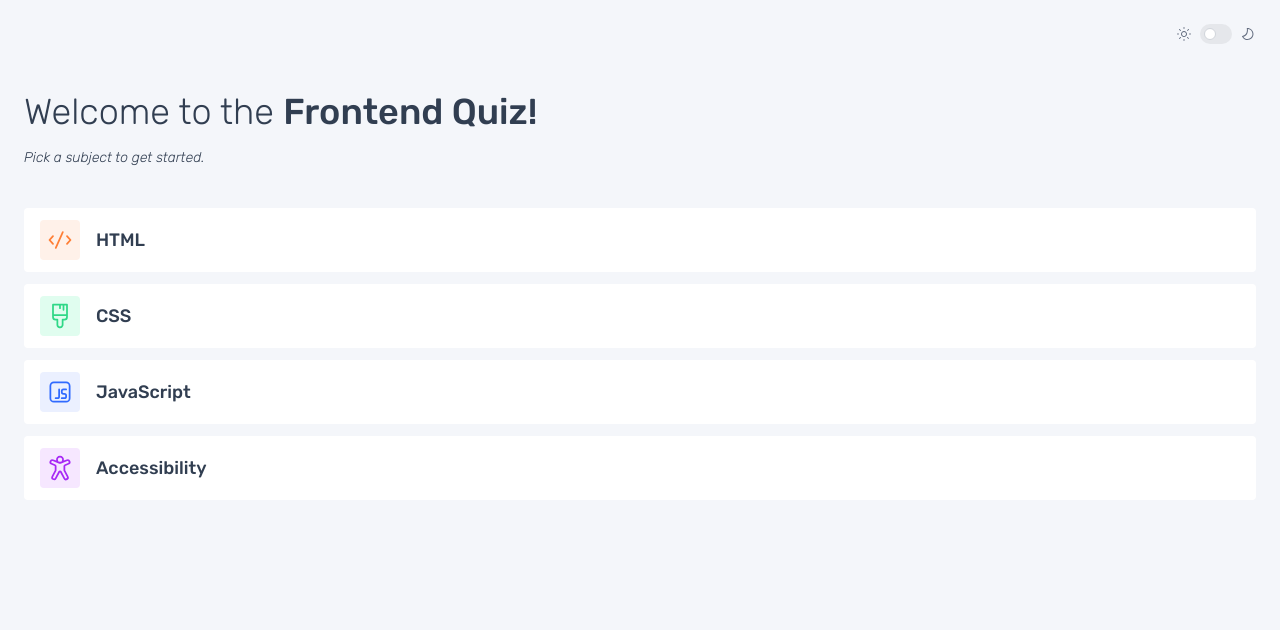
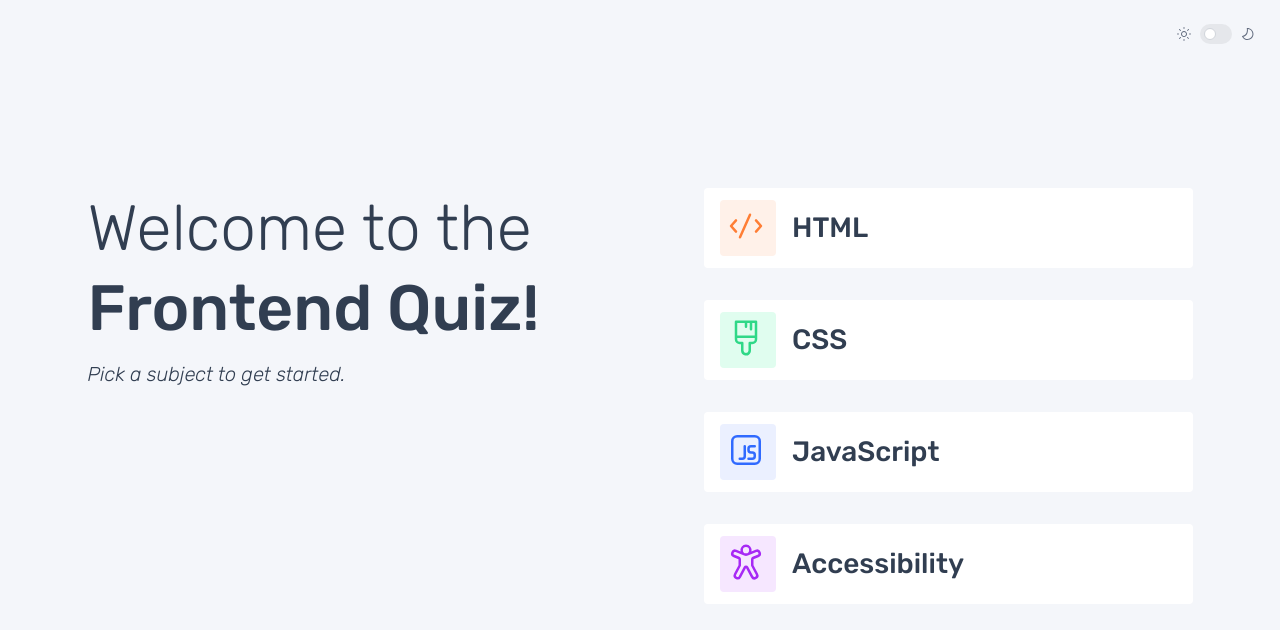
Before and after one commit to mehdilight/fm-quiz-app, a Vue app: page / in a window 1280 px wide. Shown: the top 630 px of the page. Built offline with nearby package versions, Linux system fonts and the light colour scheme.

Commit message:
make the home page desktop friendly

```diff
--- a/src/App.vue
+++ b/src/App.vue
@@ -7,26 +7,26 @@ const { quizzes } = useQuiz();
 </script>
 
 <template>
-  <Layout class="p-6">
+  <Layout class="p-6 lg:grid lg:grid-cols-2 lg:gap-32 lg:max-w-[1153px] lg:mx-auto lg:mt-24">
     <section class="mb-10">
-      <h1 class="text-4xl text-dark-navy mb-4">
+      <h1 class="text-4xl text-dark-navy mb-4 md:text-headingL leading-tight">
         <span class="font-light">
           Welcome to the
-        </span>
+        </span> <br>
         <span class="font-medium">
           Frontend Quiz!
         </span>
       </h1>
-      <p class="text-sm text-dark-navy font-light italic">
+      <p class="text-sm text-dark-navy font-light italic md:text-bodyS">
         Pick a subject to get started.
       </p>
     </section>
-    <section class="space-y-3">
+    <section class="space-y-3 lg:space-y-8">
       <router-link class="block bg-white px-4 py-3 rounded flex items-center space-x-4 hover:scale-105 focus:scale-105 transition-transform transform-gpu" v-for="quiz in quizzes" :to="quiz.title">
-        <span class="w-10 h-10 rounded" :style="{backgroundColor: quiz['icon-bg']}">
+        <span class="w-10 h-10 rounded md:w-14 md:h-14" :style="{backgroundColor: quiz['icon-bg']}">
           <img :src="quiz.icon" alt="" class="p-[5.72px]">
         </span>
-        <span class="text-dark-navy font-medium text-lg">
+        <span class="text-dark-navy font-medium text-lg md:text-headingS">
           {{ quiz.title }}
         </span>
       </router-link>
--- a/tailwind.config.js
+++ b/tailwind.config.js
@@ -26,6 +26,7 @@ export default {
         'headingL': '4rem',
         'headingM': '2.25rem',
         'headingS': '1.75rem',
+        'bodyS': '1.25rem',
         'bodyM': '0.75rem',
       }
     },
```
